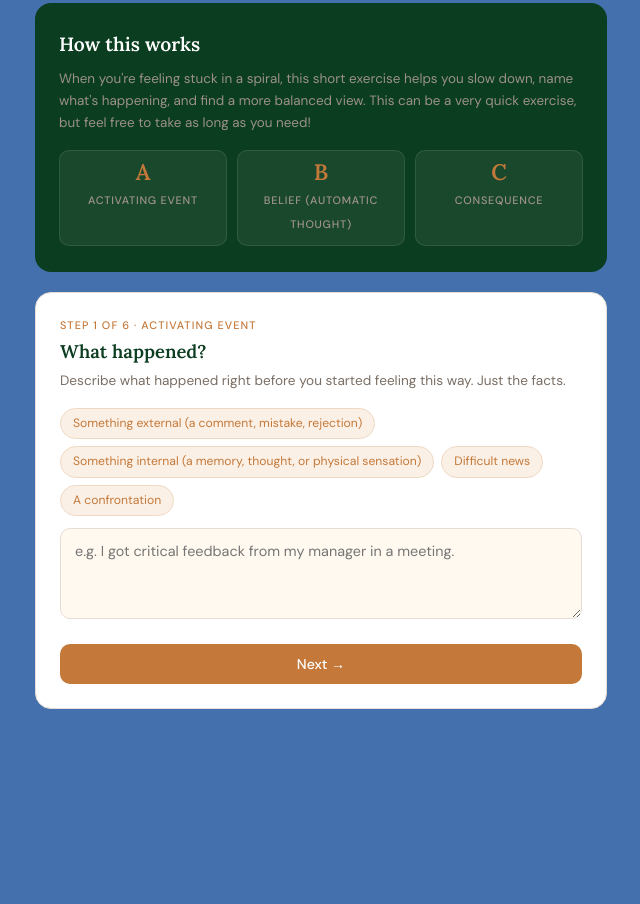
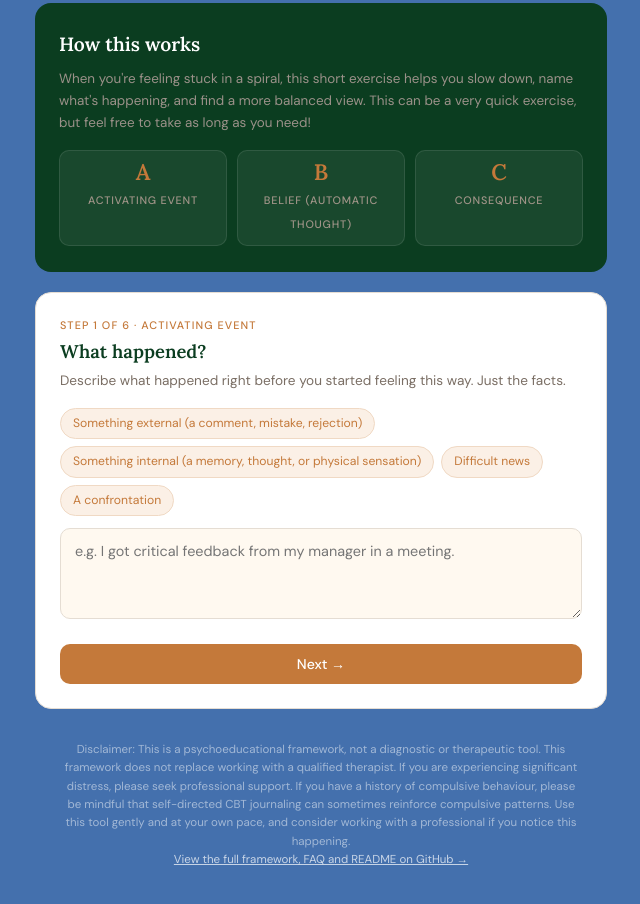
Before and after one commit to thomastedesco94-ui/The-Standard-Model-of-Cognitive-Distortions, a plain HTML site: page index.html in a window 1280 px wide. Shown: the part 214-1118 px from the top of the page, without its empty margins (319-959 px from the left). Before the commit the page ends 1019 px from the top, so only its background shows below. Drawn offline with Linux system fonts and the light colour scheme.

Commit message:
Update index.html

```diff
--- a/index.html
+++ b/index.html
@@ -504,6 +504,20 @@
     margin-bottom: 4px;
   }
   .confetti-msg p { font-size: 0.82rem; color: var(--muted); }
+/* FOOTER */
+  .site-footer {
+    text-align: center;
+    padding: 16px 24px;
+    font-size: 0.72rem;
+    color: rgba(255,255,255,0.5);
+    line-height: 1.6;
+    max-width: 620px;
+    margin: 0 auto;
+  }
+  .site-footer a {
+    color: rgba(255,255,255,0.7);
+    text-decoration: underline;
+  }
 
 </style>
 </head>
@@ -656,9 +670,13 @@
       <button class="btn btn-primary" onclick="printSummary()">🖨 Print / Save</button>
 <button class="btn btn-secondary" onclick="exportMarkdown()">⬇ Export as Markdown (text file)</button>
     </div>
-    <p class="disclaimer">Based on the <span>Standard Model of Cognitive Distortions v1.0</span> by Thomas Tedesco (2026).<br>This is a psychoeducational framework, not a diagnostic or therapeutic tool.
-     This framework does not replace working with a qualified therapist. If you are experiencing significant distress, please seek professional support.</p>
+    <p class="disclaimer">Based on the <span>Standard Model of Cognitive Distortions v1.1</span> by Thomas Tedesco (2026).<br>Disclaimer: This is a psychoeducational framework, not a diagnostic or therapeutic tool. This framework does not replace working with a qualified therapist. If you are experiencing significant distress, please seek professional support. If you have a history of compulsive behaviour, please be mindful that self-directed CBT journaling can sometimes reinforce compulsive patterns. Use this tool gently and at your own pace, and consider working with a professional if you notice this happening.</p>
   </div>
+<footer class="site-footer">
+    <p>Disclaimer: This is a psychoeducational framework, not a diagnostic or therapeutic tool. This framework does not replace working with a qualified therapist. If you are experiencing significant distress, please seek professional support. If you have a history of compulsive behaviour, please be mindful that self-directed CBT journaling can sometimes reinforce compulsive patterns. Use this tool gently and at your own pace, and consider working with a professional if you notice this happening.<br>
+    <a href="https://github.com/thomastedesco94-ui/The-Standard-Model-of-Cognitive-Distortions/tree/main" target="_blank">
+    View the full framework, FAQ and README on GitHub →</a></p>
+  </footer>
 
 </main>
 
@@ -875,9 +893,8 @@ ${challenge}
 ${reframe}
 
 ---
-*Generated by The Standard Model of Cognitive Distortions v1.0 – Thomas Tedesco (2026)*
-*This is a psychoeducational framework, not a diagnostic or therapeutic tool.
-This framework does not replace working with a qualified therapist. If you are experiencing significant distress, please seek professional support.*`;
+*Generated by The Standard Model of Cognitive Distortions v1.1 – Thomas Tedesco (2026)*
+*Disclaimer: This is a psychoeducational framework, not a diagnostic or therapeutic tool. This framework does not replace working with a qualified therapist. If you are experiencing significant distress, please seek professional support. If you have a history of compulsive behaviour, please be mindful that self-directed CBT journaling can sometimes reinforce compulsive patterns. Use this tool gently and at your own pace, and consider working with a professional if you notice this happening.*`;
 
   const blob = new Blob([md], { type: 'text/markdown' });
   const url = URL.createObjectURL(blob);
```
